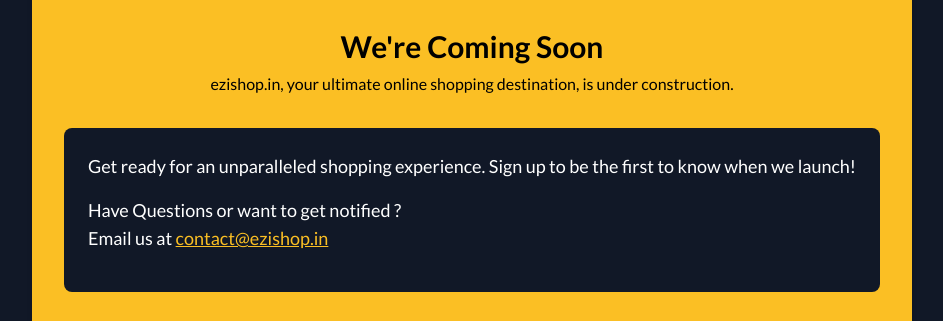
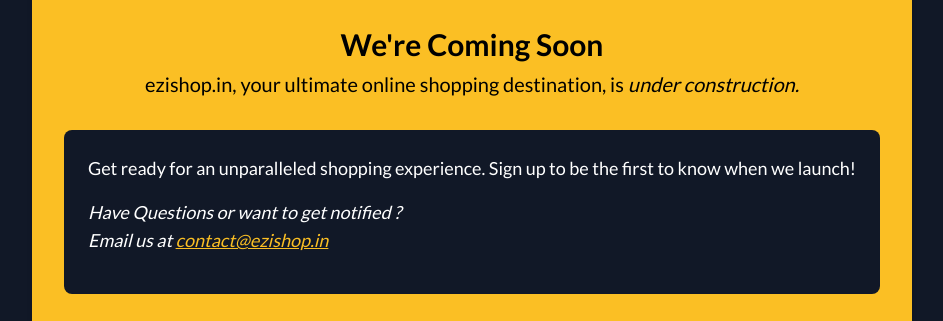
Before and after one commit to devakapatel/ezishop, a plain HTML site: page index.html in a window 1280 px wide. Shown: the part 231-552 px from the top of the page, without its empty margins (168-1111 px from the left). Drawn offline with nearby package versions, Linux system fonts and the light colour scheme.

Commit message:
Update index.html

```diff
--- a/index.html
+++ b/index.html
@@ -35,9 +35,9 @@
         </div>
         <div class="text-center mb-8">
           <h1 class="text-3xl font-bold text-black mb-2">We're Coming Soon</h1>
-          <p class="text-black">
-            ezishop.in, your ultimate online shopping destination, is under
-            construction.
+          <p class="text-xl text-black">
+            ezishop.in, your ultimate online shopping destination, is
+            <em>under construction.</em>
           </p>
         </div>
         <div class="bg-gray-900 rounded-lg p-6 mb-8">
@@ -45,7 +45,7 @@
             Get ready for an unparalleled shopping experience. Sign up to be the
             first to know when we launch!
           </p>
-          <p class="text-white text-lg mb-4">
+          <p class="text-white text-lg mb-4 italic">
             Have Questions or want to get notified ?
             <br />
             Email us at
```
